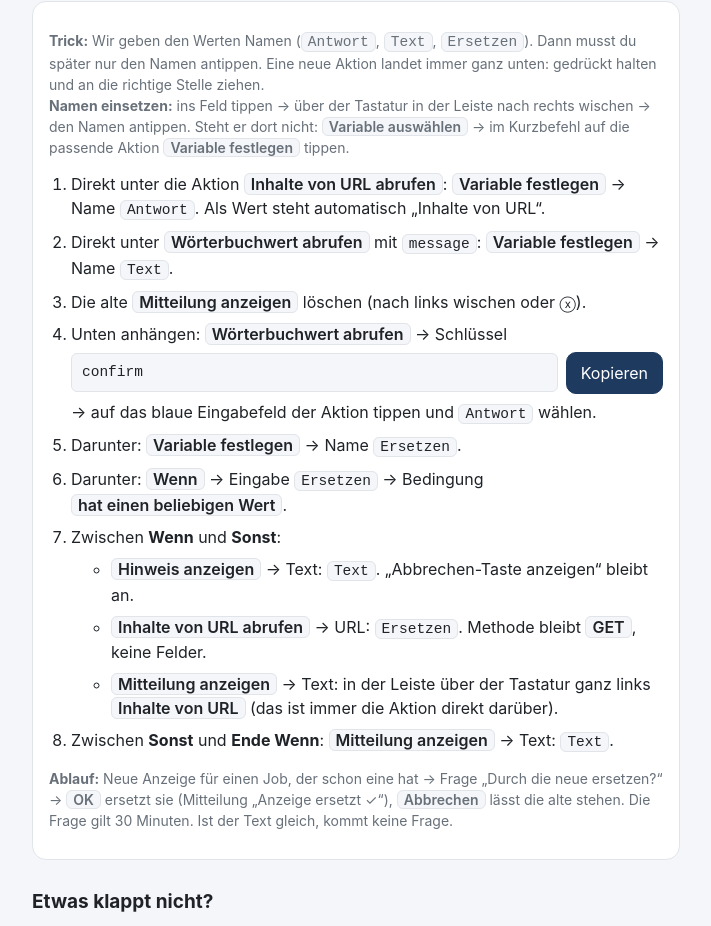
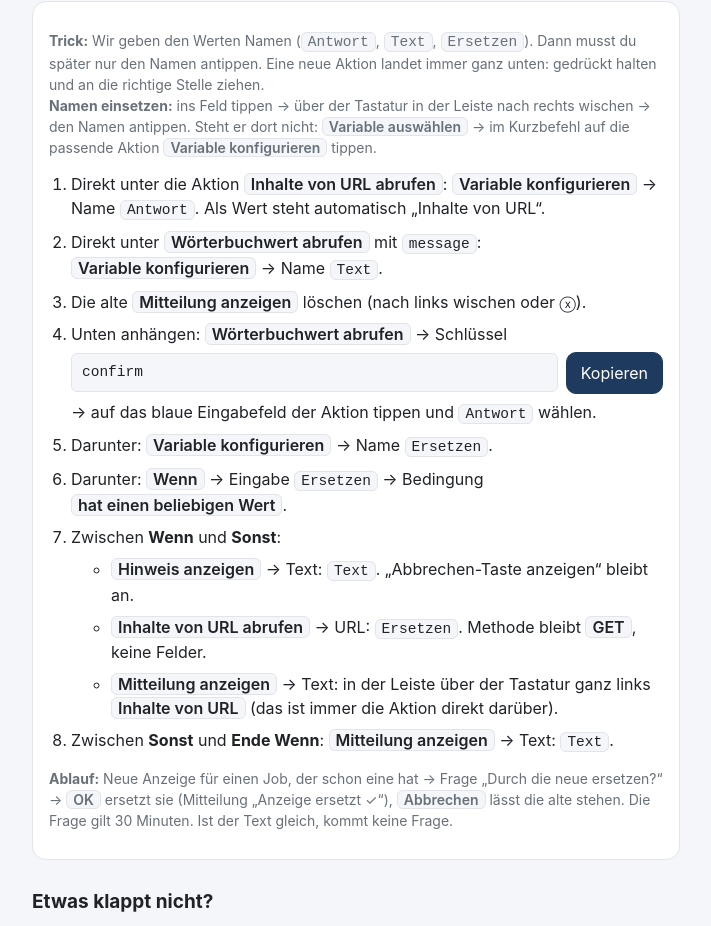
Before and after one commit to lobi1994/Job-Tracker, a plain HTML site: page kurzbefehl.html in a window 1280 px wide. Shown: the part 2280-3206 px from the top of the page, without its empty margins (284-995 px from the left). Drawn offline with Linux system fonts and the light colour scheme.

Commit message:
Kurzbefehl-Anleitung: deutscher Aktionsname 'Variable konfigurieren'
Co-Authored-By: Claude Opus 5.5 <noreply@anthropic.com>
Claude-Session: https://claude.ai/code/session_01VgAmo5KptMzmNoW7S68cQ7

```diff
--- a/kurzbefehl.html
+++ b/kurzbefehl.html
@@ -107,13 +107,13 @@ td:first-child{white-space:nowrap;color:var(--mute);width:1%}
   <p class="note">Hat ein Job schon eine Anzeige, fragt der Kurzbefehl jetzt, ob die neue sie ersetzen soll. Ohne diese Schritte wird nichts ersetzt, du bekommst dann nur die Frage als Mitteilung. Wenn du die Kurzbefehle schon hast: die alte Aktion <b class="ui">Mitteilung anzeigen</b> am Ende löschen und das hier anhängen.</p>
   <div class="card">
     <p class="note"><b>Trick:</b> Wir geben den Werten Namen (<code>Antwort</code>, <code>Text</code>, <code>Ersetzen</code>). Dann musst du später nur den Namen antippen. Eine neue Aktion landet immer ganz unten: gedrückt halten und an die richtige Stelle ziehen.<br>
-    <b>Namen einsetzen:</b> ins Feld tippen → über der Tastatur in der Leiste nach rechts wischen → den Namen antippen. Steht er dort nicht: <b class="ui">Variable auswählen</b> → im Kurzbefehl auf die passende Aktion <b class="ui">Variable festlegen</b> tippen.</p>
+    <b>Namen einsetzen:</b> ins Feld tippen → über der Tastatur in der Leiste nach rechts wischen → den Namen antippen. Steht er dort nicht: <b class="ui">Variable auswählen</b> → im Kurzbefehl auf die passende Aktion <b class="ui">Variable konfigurieren</b> tippen.</p>
     <ol>
-      <li>Direkt unter die Aktion <b class="ui">Inhalte von URL abrufen</b>: <b class="ui">Variable festlegen</b> → Name <code>Antwort</code>. Als Wert steht automatisch „Inhalte von URL“.</li>
-      <li>Direkt unter <b class="ui">Wörterbuchwert abrufen</b> mit <code>message</code>: <b class="ui">Variable festlegen</b> → Name <code>Text</code>.</li>
+      <li>Direkt unter die Aktion <b class="ui">Inhalte von URL abrufen</b>: <b class="ui">Variable konfigurieren</b> → Name <code>Antwort</code>. Als Wert steht automatisch „Inhalte von URL“.</li>
+      <li>Direkt unter <b class="ui">Wörterbuchwert abrufen</b> mit <code>message</code>: <b class="ui">Variable konfigurieren</b> → Name <code>Text</code>.</li>
       <li>Die alte <b class="ui">Mitteilung anzeigen</b> löschen (nach links wischen oder ⓧ).</li>
       <li>Unten anhängen: <b class="ui">Wörterbuchwert abrufen</b> → Schlüssel <div class="copy"><code id="kC">confirm</code><button data-copy="kC">Kopieren</button></div> → auf das blaue Eingabefeld der Aktion tippen und <code>Antwort</code> wählen.</li>
-      <li>Darunter: <b class="ui">Variable festlegen</b> → Name <code>Ersetzen</code>.</li>
+      <li>Darunter: <b class="ui">Variable konfigurieren</b> → Name <code>Ersetzen</code>.</li>
       <li>Darunter: <b class="ui">Wenn</b> → Eingabe <code>Ersetzen</code> → Bedingung <b class="ui">hat einen beliebigen Wert</b>.</li>
       <li>Zwischen <b>Wenn</b> und <b>Sonst</b>:
         <ul>
```
